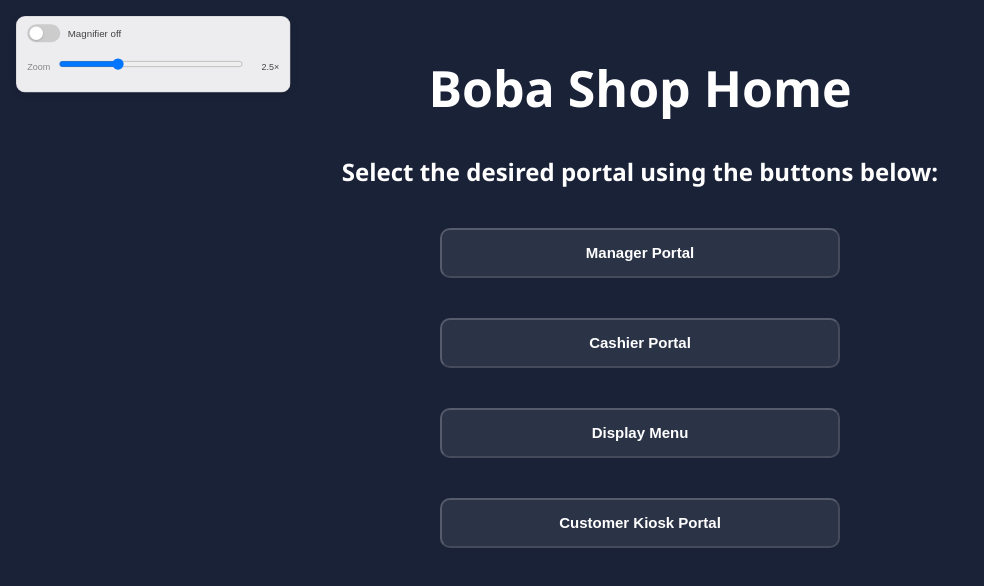
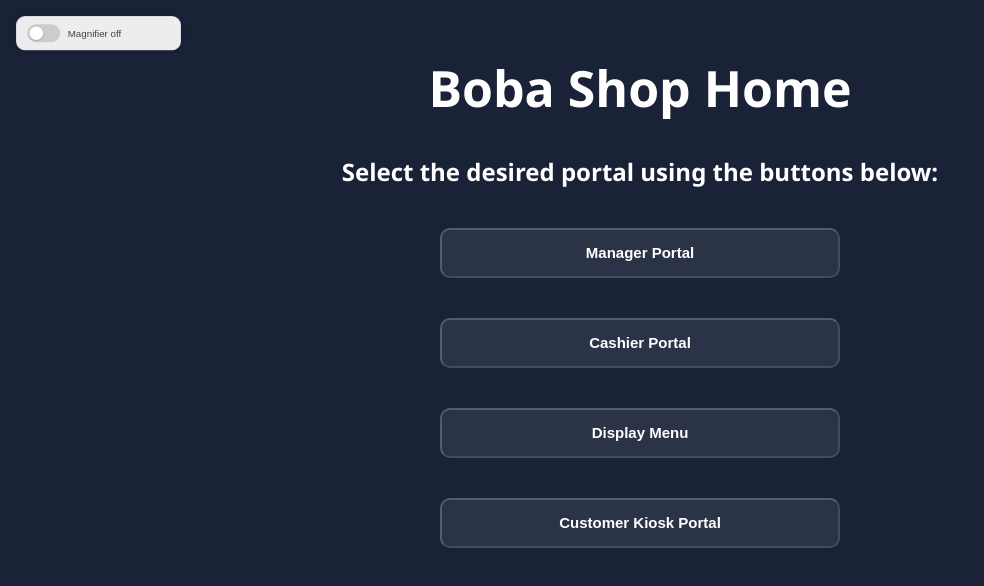
Before and after one commit to JSA0173/CSCE331_Team_61_Project_3, a React (Vite) app in the folder team_61_project3/: page / in a window 1280 px wide. Shown: the top 586 px of the page, without its empty margins (0-984 px from the left). Built offline with nearby package versions, Linux system fonts and the light colour scheme.

Commit message:
fixed screen mag function

```diff
--- a/team_61_project3/package.json
+++ b/team_61_project3/package.json
@@ -14,6 +14,7 @@
     "cors": "^2.8.6",
     "dotenv": "^17.3.1",
     "express": "^5.2.1",
+    "html2canvas": "^1.4.1",
     "pg": "^8.20.0",
     "react": "^19.2.4",
     "react-dom": "^19.2.4",
--- a/team_61_project3/src/views/ScreenMagnifier.jsx
+++ b/team_61_project3/src/views/ScreenMagnifier.jsx
@@ -1,22 +1,22 @@
 import { useState, useRef, useCallback, useEffect } from "react";
+import { createPortal } from "react-dom";
 
 /**
- * ScreenMagnifier
+ * ScreenMagnifier — html2canvas edition
  *
- * Wraps any children with a lens-style magnifier that follows the cursor
- * (desktop) or touch point (touchscreen). Toggle on/off with the built-in
- * switch, or control it externally via the `enabled` / `onToggle` props.
+ * Install dependency:  npm install html2canvas
  *
  * Props:
- *   lensSize      {number}  Diameter of the circular lens in px. Default: 160
- *   defaultZoom   {number}  Initial magnification factor. Default: 2.5
- *   minZoom       {number}  Minimum zoom on the slider. Default: 1.5
- *   maxZoom       {number}  Maximum zoom on the slider. Default: 5
- *   enabled       {boolean} Optional controlled mode. Omit to use internal state.
- *   onToggle      {fn}      Called with the new boolean when the switch is clicked.
- *   showToggle    {boolean} Whether to render the built-in toggle UI. Default: true
- *   className     {string}  Extra class on the outer wrapper.
- *   style         {object}  Extra style on the outer wrapper.
+ *   lensSize      {number}  Lens diameter in px.                    Default: 160
+ *   defaultZoom   {number}  Starting zoom level.                    Default: 2.5
+ *   minZoom       {number}  Slider minimum.                         Default: 1.5
+ *   maxZoom       {number}  Slider maximum.                         Default: 5
+ *   snapshotKey   {any}     Change when page content changes (e.g. pass `view`)
+ *                           to trigger a fresh snapshot immediately.
+ *   enabled       {boolean} Controlled mode (optional).
+ *   onToggle      {fn}      Called with next boolean.
+ *   showToggle    {boolean} Show built-in controls.                 Default: true
+ *   className / style       Applied to the content wrapper div.
  */
 export default function ScreenMagnifier({
   children,
@@ -24,6 +24,7 @@ export default function ScreenMagnifier({
   defaultZoom = 2.5,
   minZoom = 1.5,
   maxZoom = 5,
+  snapshotKey,
   enabled,
   onToggle,
   showToggle = true,
@@ -35,10 +36,18 @@ export default function ScreenMagnifier({
   const isControlled = enabled !== undefined;
   const active = isControlled ? enabled : internalEnabled;
 
-  const containerRef = useRef(null);
-  const lensRef = useRef(null);
-  const cloneRef = useRef(null);
-  const rafRef = useRef(null);
+  const contentRef    = useRef(null);  // real content wrapper
+  const lensCanvasRef = useRef(null);  // <canvas> inside the lens
+  const lensDivRef    = useRef(null);  // the circular lens div (moved imperatively)
+  const snapshotRef   = useRef(null);  // offscreen canvas from html2canvas
+  const rafRef        = useRef(null);
+  const zoomRef       = useRef(zoom);  // kept in sync so drawLens always sees latest zoom
+  const lensSizeRef   = useRef(lensSize);
+
+
+  // Keep refs in sync with props/state so RAF callbacks always have latest values
+  useEffect(() => { zoomRef.current = zoom; }, [zoom]);
+  useEffect(() => { lensSizeRef.current = lensSize; }, [lensSize]);
 
   const handleToggle = () => {
     const next = !active;
@@ -46,91 +55,173 @@ export default function ScreenMagnifier({
     onToggle?.(next);
   };
 
-  const moveLens = useCallback(
-    (clientX, clientY) => {
-      if (!active || !containerRef.current || !lensRef.current) return;
+  // ── Snapshot ──────────────────────────────────────────────────────────────
+  const takeSnapshot = useCallback(async () => {
+    if (!contentRef.current) return;
+    try {
+      const h2c = (await import("html2canvas")).default;
 
-      const rect = containerRef.current.getBoundingClientRect();
-      // x, y = cursor position relative to the container's top-left corner
-      const x = clientX - rect.left;
-      const y = clientY - rect.top;
-      const half = lensSize / 2;
+      // Capture document.body so we get body background + all styles,
+      // then crop to the content wrapper's position ourselves.
+      const fullCanvas = await h2c(document.body, {
+        useCORS: true,
+        allowTaint: true,
+        logging: false,
+        scale: window.devicePixelRatio || 1,
+        windowWidth:  document.documentElement.scrollWidth,
+        windowHeight: document.documentElement.scrollHeight,
+        x: 0,
+        y: 0,
+        width:  document.documentElement.scrollWidth,
+        height: document.documentElement.scrollHeight,
+      });
+
+      // Crop to just the content wrapper's area so our srcX/srcY math stays correct
+      const rect = contentRef.current.getBoundingClientRect();
+      const dpr  = window.devicePixelRatio || 1;
+      const cropX = (rect.left + window.scrollX) * dpr;
+      const cropY = (rect.top  + window.scrollY) * dpr;
+      const cropW = rect.width  * dpr;
+      const cropH = rect.height * dpr;
+
+      const cropped = document.createElement("canvas");
+      cropped.width  = cropW;
+      cropped.height = cropH;
+      cropped.getContext("2d").drawImage(fullCanvas, cropX, cropY, cropW, cropH, 0, 0, cropW, cropH);
+
+      snapshotRef.current = cropped;
+      console.log("Snapshot ready:", cropped.width, "x", cropped.height);
+    } catch (e) {
+      console.error("ScreenMagnifier: html2canvas failed", e);
+    } finally {
+    }
+  }, []);
+
+  // Snapshot on toggle-on, snapshotKey change, and every 10 seconds
+  useEffect(() => {
+    if (!active) return;
+    const initial  = setTimeout(takeSnapshot, 120);
+    const interval = setInterval(takeSnapshot, 10_000);
+    return () => { clearTimeout(initial); clearInterval(interval); };
+  }, [active, snapshotKey, takeSnapshot]);
+
+  // ── Draw ──────────────────────────────────────────────────────────────────
+  // Everything is done imperatively inside RAF — no setState calls during draw,
+  // so React never re-renders between clearRect and drawImage.
+  const drawLens = useCallback((clientX, clientY) => {
+    if (!contentRef.current) return;
+
+    const rect     = contentRef.current.getBoundingClientRect();
+    const lensSize = lensSizeRef.current;
+    const half     = lensSize / 2;
+    const x        = clientX - rect.left;
+    const y        = clientY - rect.top;
 
     if (x < 0 || y < 0 || x > rect.width || y > rect.height) {
-        lensRef.current.style.opacity = "0";
+      if (lensDivRef.current) lensDivRef.current.style.opacity = "0";
       return;
     }
 
     if (rafRef.current) cancelAnimationFrame(rafRef.current);
     rafRef.current = requestAnimationFrame(() => {
-        const lens = lensRef.current;
-        const clone = cloneRef.current;
-        if (!lens || !clone) return;
+      const lensDiv    = lensDivRef.current;
+      const lensCanvas = lensCanvasRef.current;
+      const snapshot   = snapshotRef.current;
 
-        // Center the lens circle on the cursor
-        lens.style.opacity = "1";
-        lens.style.left = `${x - half}px`;
-        lens.style.top = `${y - half}px`;
+      if (!lensDiv) return;
 
-        // The clone div is sized to the full container (rect.width x rect.height)
-        // and sits at (0,0) inside the lens. transformOrigin is "0 0".
-        //
-        // With transform: scale(zoom) translate(tx, ty):
-        //   a point (px, py) in clone-space lands at
-        //   ((px + tx) * zoom, (py + ty) * zoom) inside the lens.
-        //
-        // We want clone point (x, y) to appear at lens point (half, half):
-        //   (x + tx) * zoom = half  =>  tx = half/zoom - x
-        //   (y + ty) * zoom = half  =>  ty = half/zoom - y
-        const tx = half / zoom - x;
-        const ty = half / zoom - y;
+      // Move and show the lens imperatively — no setState, no re-render
+      lensDiv.style.left    = `${clientX - half}px`;
+      lensDiv.style.top     = `${clientY - half}px`;
+      lensDiv.style.opacity = "1";
 
-        // Also sync the clone's explicit dimensions to the container in case
-        // it has been resized since last render.
-        clone.style.width = `${rect.width}px`;
-        clone.style.height = `${rect.height}px`;
-        clone.style.transform = `scale(${zoom}) translate(${tx}px, ${ty}px)`;
+      if (!snapshot || !lensCanvas) return;
+
+      const zoom = zoomRef.current;
+      const dpr  = window.devicePixelRatio || 1;
+      const size = lensSize * dpr;
+
+      // Only reassign dimensions if they changed — assigning .width/.height
+      // always wipes the canvas even if the value is identical
+      if (lensCanvas.width !== size || lensCanvas.height !== size) {
+        lensCanvas.width  = size;
+        lensCanvas.height = size;
+      }
+
+      const ctx  = lensCanvas.getContext("2d");
+      const srcW = (lensSize / zoom) * dpr;
+      const srcH = (lensSize / zoom) * dpr;
+      const srcX = Math.max(0, Math.min(x * dpr - srcW / 2, snapshot.width  - srcW));
+      const srcY = Math.max(0, Math.min(y * dpr - srcH / 2, snapshot.height - srcH));
+
+      ctx.clearRect(0, 0, size, size);
+      ctx.drawImage(snapshot, srcX, srcY, srcW, srcH, 0, 0, size, size);
     });
-    },
-    [active, lensSize, zoom]
-  );
+  }, []); // no deps — reads everything from refs
 
-  // Mouse events
-  const onMouseMove = useCallback((e) => moveLens(e.clientX, e.clientY), [moveLens]);
-  const onMouseLeave = useCallback(() => {
-    if (lensRef.current) lensRef.current.style.opacity = "0";
+  const hide = useCallback(() => {
+    if (lensDivRef.current) lensDivRef.current.style.opacity = "0";
   }, []);
 
-  // Touch events
-  const onTouchMove = useCallback(
-    (e) => {
-      if (!active) return;
-      const t = e.touches[0];
-      moveLens(t.clientX, t.clientY);
-    },
-    [active, moveLens]
-  );
-  const onTouchStart = useCallback(
-    (e) => {
-      const t = e.touches[0];
-      moveLens(t.clientX, t.clientY);
-    },
-    [moveLens]
-  );
-  const onTouchEnd = useCallback(() => {
-    if (lensRef.current) lensRef.current.style.opacity = "0";
-  }, []);
+  // Mouse
+  const onMouseMove  = useCallback((e) => { if (active) drawLens(e.clientX, e.clientY); }, [active, drawLens]);
+  const onMouseLeave = useCallback(() => hide(), [hide]);
 
-  // Hide lens when toggled off
-  useEffect(() => {
-    if (!active && lensRef.current) lensRef.current.style.opacity = "0";
-  }, [active]);
+  // Touch
+  const onTouchMove  = useCallback((e) => { if (!active) return; drawLens(e.touches[0].clientX, e.touches[0].clientY); }, [active, drawLens]);
+  const onTouchStart = useCallback((e) => { if (!active) return; drawLens(e.touches[0].clientX, e.touches[0].clientY); }, [active, drawLens]);
+  const onTouchEnd   = useCallback(() => hide(), [hide]);
 
-  // Clean up any pending RAF on unmount
-  useEffect(() => () => rafRef.current && cancelAnimationFrame(rafRef.current), []);
+  useEffect(() => { if (!active) hide(); }, [active, hide]);
+  useEffect(() => () => { if (rafRef.current) cancelAnimationFrame(rafRef.current); }, []);
 
   return (
-    <div className={className} style={{ ...style }}>
+    <>
+      {/* Real content — single render, never cloned */}
+      <div
+        ref={contentRef}
+        className={className}
+        style={{ ...style }}
+        onMouseMove={onMouseMove}
+        onMouseLeave={onMouseLeave}
+        onTouchMove={onTouchMove}
+        onTouchStart={onTouchStart}
+        onTouchEnd={onTouchEnd}
+      >
+        {children}
+      </div>
+
+      {/* Lens portal — always mounted so refs attach immediately; hidden via display:none when inactive */}
+      {createPortal(
+        <div
+          ref={lensDivRef}
+          aria-hidden="true"
+          style={{
+            display:       active ? "block" : "none",
+            position:      "fixed",
+            left:          -9999,
+            top:           -9999,
+            width:         lensSize,
+            height:        lensSize,
+            borderRadius:  "50%",
+            overflow:      "hidden",
+            pointerEvents: "none",
+            zIndex:        99999,
+            opacity:       0,
+            transition:    "opacity 0.1s ease",
+            border:        "2px solid rgba(0,0,0,0.2)",
+            boxShadow:     "0 4px 24px rgba(0,0,0,0.22), inset 0 0 0 1px rgba(255,255,255,0.35)",
+          }}
+        >
+          <canvas
+            ref={lensCanvasRef}
+            style={{ width: lensSize, height: lensSize, display: "block" }}
+          />
+        </div>,
+        document.body
+      )}
+
+      {/* Controls */}
       {showToggle && (
         <ControlPanel
           active={active}
@@ -139,126 +230,70 @@ export default function ScreenMagnifier({
           onZoomChange={setZoom}
           minZoom={minZoom}
           maxZoom={maxZoom}
+
         />
       )}
-
-      {/* Magnification target */}
-      <div
-        ref={containerRef}
-        style={{ position: "relative", overflow: "hidden", cursor: active ? "crosshair" : "auto" }}
-        onMouseMove={onMouseMove}
-        onMouseLeave={onMouseLeave}
-        onTouchMove={onTouchMove}
-        onTouchStart={onTouchStart}
-        onTouchEnd={onTouchEnd}
-      >
-        {/* Original content — always visible */}
-        {children}
-
-        {/* Lens */}
-        <div
-          ref={lensRef}
-          aria-hidden="true"
-          style={{
-            display: active ? "block" : "none",
-            opacity: 0,
-            position: "absolute",
-            width: lensSize,
-            height: lensSize,
-            borderRadius: "50%",
-            border: "2px solid rgba(0,0,0,0.15)",
-            boxShadow: "0 4px 20px rgba(0,0,0,0.18), inset 0 0 0 1px rgba(255,255,255,0.5)",
-            overflow: "hidden",
-            pointerEvents: "none",
-            transition: "opacity 0.12s ease",
-            zIndex: 999,
-          }}
-        >
-          {/*
-            Magnified clone. Sized explicitly to the container dimensions
-            (updated each frame) so the transform math stays correct regardless
-            of where the container sits on the page.
-          */}
-          <div
-            ref={cloneRef}
-            style={{
-              position: "absolute",
-              top: 0,
-              left: 0,
-              transformOrigin: "0 0",
-              pointerEvents: "none",
-              // width/height set imperatively in moveLens to match container
-            }}
-          >
-            {children}
-          </div>
-        </div>
-      </div>
-    </div>
+    </>
   );
 }
 
-/* ---------- Fixed top-left control panel (75% scale) ---------- */
+/* ── Fixed top-left control panel (75% scale) ── */
 function ControlPanel({ active, onToggle, zoom, onZoomChange, minZoom, maxZoom }) {
   return (
     <div
       style={{
-        position: "fixed",
-        top: 16,
-        left: 16,
-        zIndex: 9999,
-        // Scale the whole panel to 75% without affecting layout of page content
-        transform: "scale(0.75)",
+        position:        "fixed",
+        top:             16,
+        left:            16,
+        zIndex:          99999,
+        transform:       "scale(0.75)",
         transformOrigin: "top left",
-        display: "flex",
-        flexDirection: "column",
-        gap: 10,
-        background: "rgba(255,255,255,0.92)",
-        backdropFilter: "blur(8px)",
+        display:         "flex",
+        flexDirection:   "column",
+        gap:             10,
+        background:      "rgba(255,255,255,0.92)",
+        backdropFilter:  "blur(8px)",
         WebkitBackdropFilter: "blur(8px)",
-        border: "1px solid rgba(0,0,0,0.1)",
-        borderRadius: 12,
-        padding: "10px 14px",
-        boxShadow: "0 2px 12px rgba(0,0,0,0.12)",
-        userSelect: "none",
-        minWidth: 180,
+        border:          "1px solid rgba(0,0,0,0.1)",
+        borderRadius:    12,
+        padding:         "10px 14px",
+        boxShadow:       "0 2px 12px rgba(0,0,0,0.12)",
+        userSelect:      "none",
+        minWidth:        190,
       }}
     >
-      {/* Toggle row */}
       <div style={{ display: "flex", alignItems: "center", gap: 10 }}>
         <button
           role="switch"
           aria-checked={active}
           onClick={onToggle}
           style={{
-            position: "relative",
-            display: "inline-flex",
-            alignItems: "center",
-            width: 44,
-            height: 24,
+            position:    "relative",
+            display:     "inline-flex",
+            alignItems:  "center",
+            width:       44,
+            height:      24,
             borderRadius: 12,
-            border: "none",
-            padding: 0,
-            cursor: "pointer",
-            background: active ? "#1D9E75" : "#ccc",
-            transition: "background 0.2s",
-            flexShrink: 0,
+            border:      "none",
+            padding:     0,
+            cursor:      "pointer",
+            background:  active ? "#1D9E75" : "#ccc",
+            transition:  "background 0.2s",
+            flexShrink:  0,
           }}
         >
-          <span
-            style={{
-              position: "absolute",
-              top: 3,
-              left: active ? 23 : 3,
-              width: 18,
-              height: 18,
+          <span style={{
+            position:    "absolute",
+            top:         3,
+            left:        active ? 23 : 3,
+            width:       18,
+            height:      18,
             borderRadius: "50%",
-              background: "#fff",
-              transition: "left 0.18s",
-              boxShadow: "0 1px 3px rgba(0,0,0,0.2)",
-            }}
-          />
-          <span style={{ position: "absolute", width: 1, height: 1, overflow: "hidden", clip: "rect(0,0,0,0)" }}>
+            background:  "#fff",
+            transition:  "left 0.18s",
+            boxShadow:   "0 1px 3px rgba(0,0,0,0.2)",
+          }} />
+          <span style={{ position:"absolute", width:1, height:1, overflow:"hidden", clip:"rect(0,0,0,0)" }}>
             {active ? "Disable" : "Enable"} magnifier
           </span>
         </button>
@@ -267,7 +302,7 @@ function ControlPanel({ active, onToggle, zoom, onZoomChange, minZoom, maxZoom }
         </span>
       </div>
 
-      {/* Zoom slider row */}
+      {active && (
         <div style={{ display: "flex", alignItems: "center", gap: 8 }}>
           <span style={{ fontSize: 12, color: "#888", minWidth: 32 }}>Zoom</span>
           <input
@@ -284,6 +319,9 @@ function ControlPanel({ active, onToggle, zoom, onZoomChange, minZoom, maxZoom }
             {zoom.toFixed(1)}×
           </span>
         </div>
+      )}
+
+
     </div>
   );
 }
```
Also changed, not shown: 1 other file (tests, documents, lock files or other folders). Lines whose indentation alone changed are shown as unchanged.
